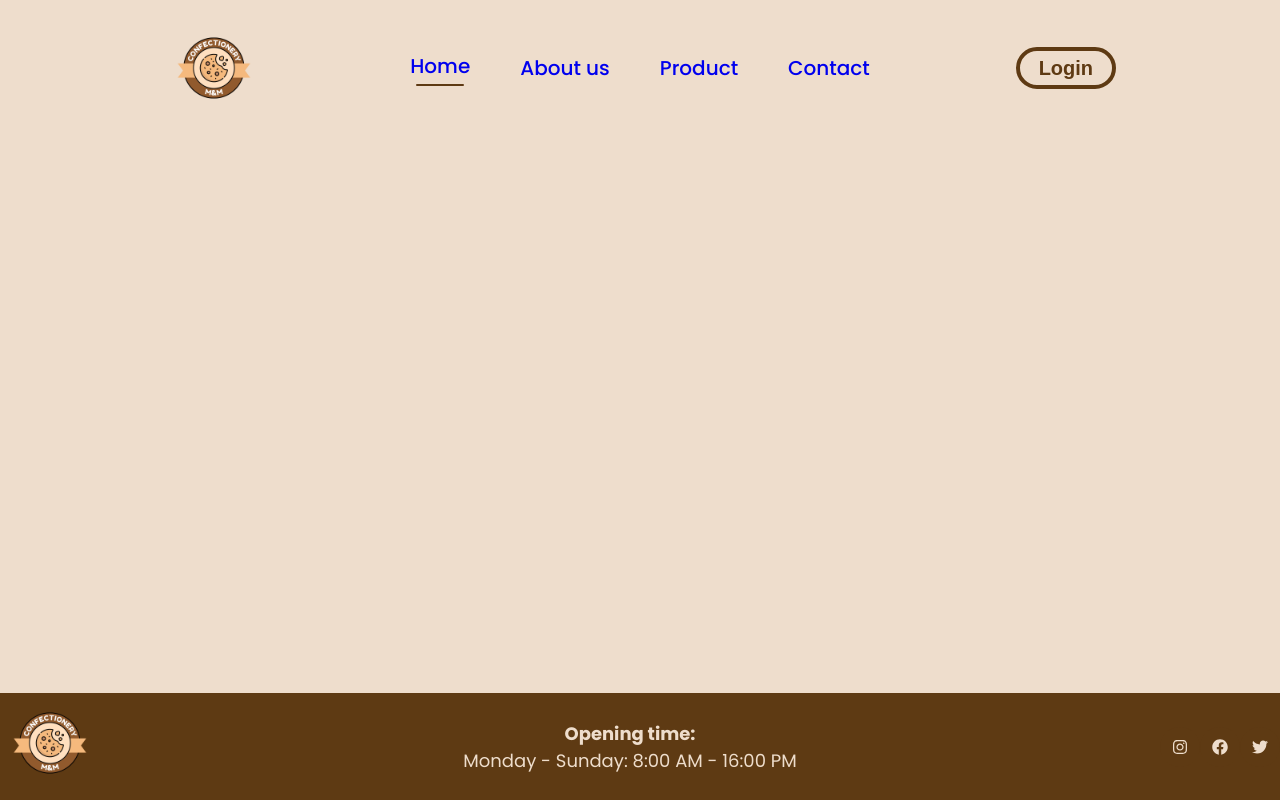
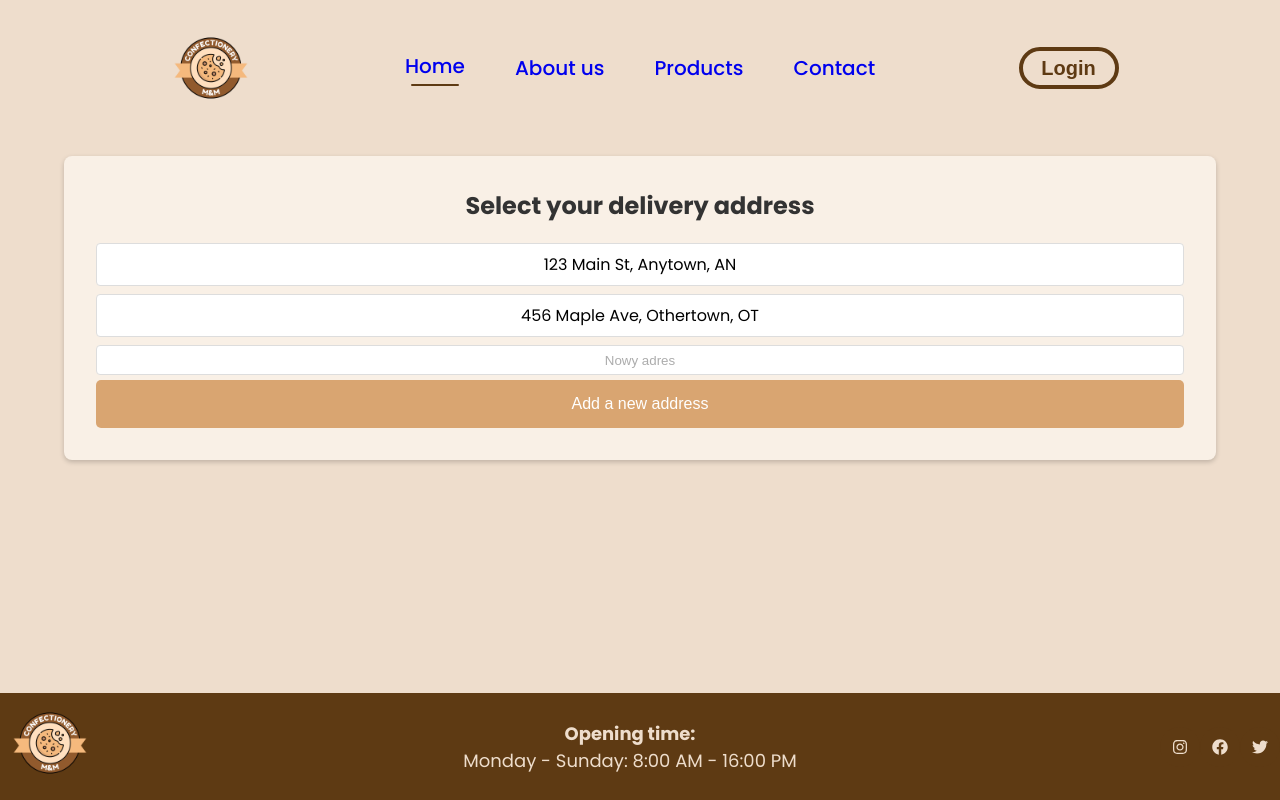
Before and after one commit to macieszak/confectionery-frontend, a React (Create React App) app in the folder confectionery_frontend/: page /select-address in a window 1280 px wide. Built offline with nearby package versions, Linux system fonts and the light colour scheme.

Commit message:
Added delivery choose page.

```diff
--- a/confectionery_frontend/src/App.js
+++ b/confectionery_frontend/src/App.js
@@ -17,6 +17,8 @@ import Wallet from './components/userComponents/wallet/Wallet'
 import Addresses from './components/userComponents/addresses/Addresses'
 import OrderHistory from './components/userComponents/orderHistory/OrderHistory'
 import Favorite from './components/userComponents/favorite/Favorite'
+import SelectAddress from './components/selectAddress/SelectAddress'
+import DeliveryPage from './components/deliveryPage/DeliveryPage'
 
 function App() {
 	const [menu, setMenu] = useState('home')
@@ -38,6 +40,8 @@ function App() {
 							<Route path='/contacts' element={<Contact />} />
 							<Route path='/product/:productId' element={<Product />} />
 							<Route path='/cart' element={<Cart updateCartItemCount={updateCartItemCount} />} />
+								<Route path='/select-address' element={<SelectAddress />} />
+								<Route path='/delivery' element={<DeliveryPage />} />
 							<Route path='/user' element={<User />}>
 								<Route path='profile' element={<ProfileInfo />} />
 								<Route path='wallet' element={<Wallet />} />
--- /dev/null
+++ b/confectionery_frontend/src/components/deliveryPage/DeliveryPage.css
@@ -0,0 +1,12 @@
+.delivery-page-container {
+  display: flex;
+  justify-content: center;
+  padding: 20px;
+  padding-top: 80px;
+  min-height: calc(100vh - 80px);
+}
+
+
+.select-address-section {
+  flex: 1;
+}
--- /dev/null
+++ b/confectionery_frontend/src/components/deliveryPage/DeliveryPage.jsx
@@ -0,0 +1,16 @@
+import React from 'react';
+import SelectAddress from '../../components/selectAddress/SelectAddress';
+import './DeliveryPage.css'
+
+const DeliveryPage = () => {
+
+  return (
+    <div className='delivery-page-container'>
+      <div className='select-address-section'>
+        <SelectAddress />
+      </div>
+    </div>
+  );
+};
+
+export default DeliveryPage;
--- a/confectionery_frontend/src/components/navigationBar/NavigationBar.jsx
+++ b/confectionery_frontend/src/components/navigationBar/NavigationBar.jsx
@@ -41,7 +41,7 @@ const NavigationBar = ({ menu, setMenu, cartItemCount }) => {
 						setMenu('product')
 					}}>
 					<Link style={{ textDecoration: 'none' }} to='/products'>
-						Product
+						Products
 					</Link>{' '}
 					{menu == 'product' ? <hr /> : <></>}
 				</li>
--- a/confectionery_frontend/src/components/orderSummary/OrderSummary.jsx
+++ b/confectionery_frontend/src/components/orderSummary/OrderSummary.jsx
@@ -1,7 +1,8 @@
 import React from 'react'
 import './OrderSummary.css'
 
-const OrderSummary = ({ subtotal, delivery, total }) => {
+
+const OrderSummary = ({ subtotal, delivery, total, onNextStep }) => {
 	return (
 		<div className='order-summary-container'>
 			<h2>Order summary</h2>
@@ -18,7 +19,7 @@ const OrderSummary = ({ subtotal, delivery, total }) => {
 				<strong>Total</strong>
 				<strong>{total.toFixed(2)}</strong>
 			</div>
-			<button className='next-step-button'>Next step</button>
+			<button className='next-step-button' onClick={onNextStep}>Next step</button>
 		</div>
 	)
 }
--- /dev/null
+++ b/confectionery_frontend/src/components/selectAddress/SelectAddress.css
@@ -0,0 +1,61 @@
+.select-address-container {
+	background-color: #f9f0e6;
+	box-shadow: 0 2px 5px rgba(0, 0, 0, 0.2);
+	width: 90%;
+	margin: 20px auto;
+	padding: 2em;
+	border-radius: 8px;
+	text-align: center;
+}
+
+.select-address-container h2 {
+  color: #333;
+	margin-bottom: 20px;
+	text-align: center;
+}
+
+.address-item {
+	padding: 0.5em;
+	margin: 0.5em 0;
+	background-color: #fff;
+	border: 1px solid #ddd;
+	border-radius: 4px;
+	cursor: pointer;
+}
+
+.address-item:hover {
+	background-color: #eee;
+}
+
+/* Style dla formularza dodawania nowego adresu */
+.select-address-container input {
+	width: 100%;
+	padding: 0.5em;
+  background-color: #fff;
+	border: 1px solid #ddd;
+	border-radius: 4px;
+  box-sizing: border-box;
+  text-align: center; /* Wyśrodkowanie placeholdera i tekstu */
+
+}
+
+.select-address-container input::placeholder {
+  text-align: center;
+  opacity: 0.6;
+}
+
+.select-address-container button {
+	width: 100%;
+	padding: 15px;
+	background-color: #d9a571;
+	border: none;
+	border-radius: 5px;
+	color: white;
+	cursor: pointer;
+	margin-top: 5px;
+	font-size: 1em;
+}
+
+.select-address-container button:hover {
+	background-color: #c98a5f;
+}
--- /dev/null
+++ b/confectionery_frontend/src/components/selectAddress/SelectAddress.jsx
@@ -0,0 +1,42 @@
+import React, { useState } from 'react'
+import { useAuth } from '../../context/AuthContext'
+import { useNavigate } from 'react-router-dom'
+import './SelectAddress.css'
+
+const SelectAddress = () => {
+	const { currentUser } = useAuth()
+	const navigate = useNavigate()
+
+	const handleSelectAddress = address => {
+		console.log('Wybrano adres:', address)
+		navigate('/summary')
+	}
+
+	const handleAddNewAddress = () => {
+		if (newAddress) {
+			setAddresses(currentAddresses => [...currentAddresses, newAddress])
+			setNewAddress('')
+		}
+	}
+
+	// Tymczasowe adresy na potrzeby stylizacji i implementacji logiki
+	const [addresses, setAddresses] = useState(
+		currentUser?.addresses || ['123 Main St, Anytown, AN', '456 Maple Ave, Othertown, OT']
+	)
+	const [newAddress, setNewAddress] = useState('')
+
+	return (
+		<div className='select-address-container'>
+			<h2>Select your delivery address</h2>
+			{addresses.map((address, index) => (
+				<div key={index} className='address-item' onClick={() => handleSelectAddress(address)}>
+					{address}
+				</div>
+			))}
+			<input type='text' placeholder='Nowy adres' value={newAddress} onChange={e => setNewAddress(e.target.value)} />
+			<button onClick={handleAddNewAddress}>Add a new address</button>
+		</div>
+	)
+}
+
+export default SelectAddress
--- a/confectionery_frontend/src/pages/Cart.jsx
+++ b/confectionery_frontend/src/pages/Cart.jsx
@@ -3,6 +3,8 @@ import './CSS/Cart.css'
 import productsData from '../assets/data/productsData'
 import OrderSummary from '../components/orderSummary/OrderSummary'
 import CartItem from '../components/cartItem/CartItem'
+import { useNavigate } from 'react-router-dom'
+import SelectAddress from '../components/selectAddress/SelectAddress'
 
 const Cart = ({ updateCartItemCount }) => {
 	const initialCartItems = productsData.map(product => ({
@@ -40,15 +42,17 @@ const Cart = ({ updateCartItemCount }) => {
 		setCartItems(currentItems => currentItems.filter(item => item.id !== productId))
 	}
 
-
-
 	useEffect(() => {
 		// Oblicz nową łączną ilość produktów
-		const itemCount = cartItems.reduce((total, item) => total + item.quantity, 0);
-		updateCartItemCount(itemCount); // Aktualizuj stan w komponencie App
-	  }, [cartItems]);
+		const itemCount = cartItems.reduce((total, item) => total + item.quantity, 0)
+		updateCartItemCount(itemCount) // Aktualizuj stan w komponencie App
+	}, [cartItems])
 
+	const navigate = useNavigate()
 
+	const handleNextStep = () => {
+		navigate('/delivery') // Zaktualizowana ścieżka
+	}
 
 	return (
 		<div className='cart-container'>
@@ -70,7 +74,7 @@ const Cart = ({ updateCartItemCount }) => {
 				)}
 			</div>
 			<div className='cart-order-summary'>
-				<OrderSummary subtotal={subtotal} delivery={delivery} total={total} />
+				<OrderSummary subtotal={subtotal} delivery={delivery} total={total} onNextStep={handleNextStep} />
 			</div>
 		</div>
 	)
```
